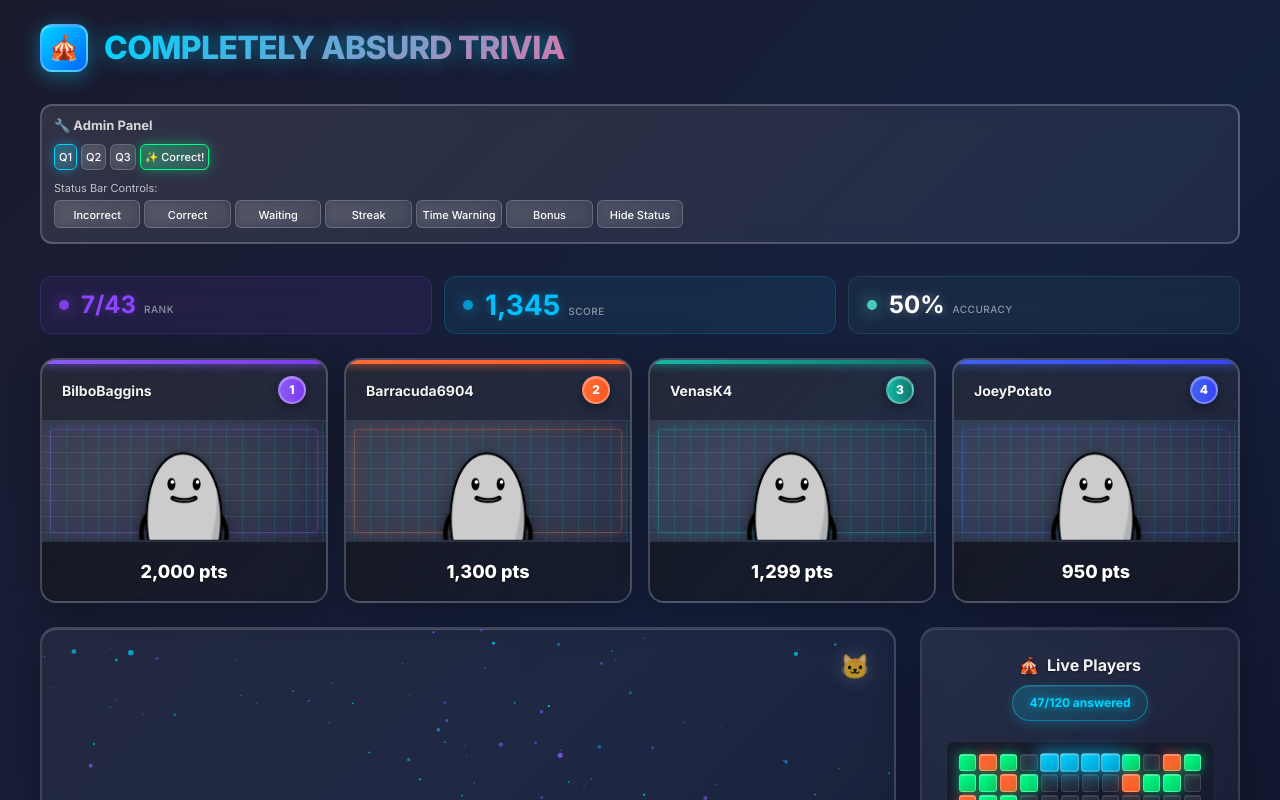
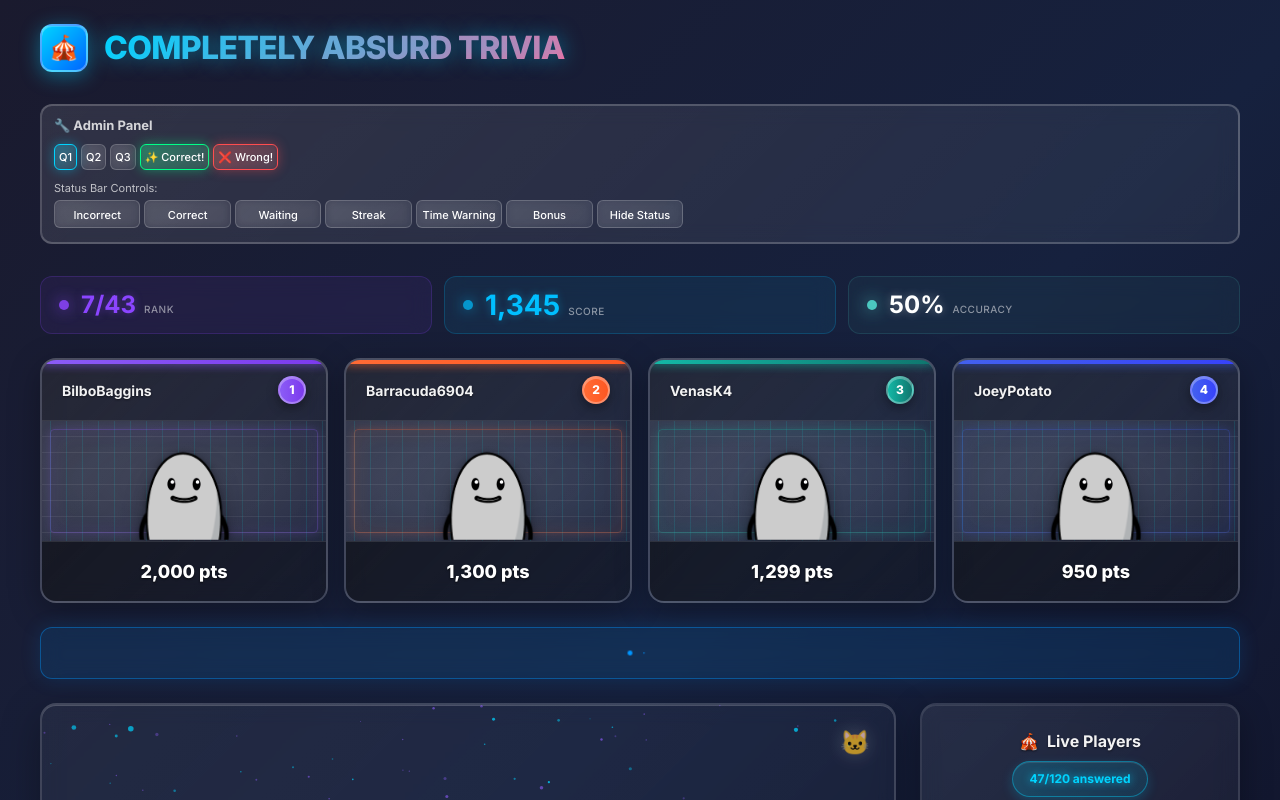
Before and after one commit to doctafaustus/completely-absurd-trivia-3, a React (Vite) app in the folder client/: page / in a window 1280 px wide. Shown: the top 800 px of the page. Built offline with nearby package versions, Linux system fonts and the light colour scheme.

Commit message:
Move status bar

```diff
--- a/client/src/components/TriviaGame.jsx
+++ b/client/src/components/TriviaGame.jsx
@@ -14,6 +14,8 @@ const TriviaGame = () => {
   const [displayedText, setDisplayedText] = useState('');
   const [isTyping, setIsTyping] = useState(false);
   const [isP1Celebrating, setIsP1Celebrating] = useState(false);
+  const [isP1Incorrect, setIsP1Incorrect] = useState(false);
+  const [incorrectTimeout, setIncorrectTimeout] = useState(null);
   const [celebrationTimeout, setCelebrationTimeout] = useState(null);
   const [gameStats, setGameStats] = useState({
     rank: '7/43',
@@ -46,6 +48,12 @@ const TriviaGame = () => {
     if (celebrationTimeout) {
       clearTimeout(celebrationTimeout);
     }
+    if (incorrectTimeout) {
+      clearTimeout(incorrectTimeout);
+    }
+
+    // Clear incorrect animation if it's running
+    setIsP1Incorrect(false);
 
     // Start the animation
     setIsP1Celebrating(true);
@@ -58,6 +66,31 @@ const TriviaGame = () => {
     }, 2000);
 
     setCelebrationTimeout(newTimeout);
+  };
+
+  const triggerIncorrectAnimation = () => {
+    // Clear any existing timeout first
+    if (celebrationTimeout) {
+      clearTimeout(celebrationTimeout);
+    }
+    if (incorrectTimeout) {
+      clearTimeout(incorrectTimeout);
+    }
+
+    // Clear celebration animation if it's running
+    setIsP1Celebrating(false);
+
+    // Start the incorrect animation
+    setIsP1Incorrect(true);
+    setStatus('incorrect');
+
+    // Set new timeout and store its reference
+    const newTimeout = setTimeout(() => {
+      setIsP1Incorrect(false);
+      setIncorrectTimeout(null);
+    }, 3000);
+
+    setIncorrectTimeout(newTimeout);
   };
 
   const players = [
@@ -165,8 +198,11 @@ const TriviaGame = () => {
       if (celebrationTimeout) {
         clearTimeout(celebrationTimeout);
       }
+      if (incorrectTimeout) {
+        clearTimeout(incorrectTimeout);
+      }
     };
-  }, [celebrationTimeout]);
+  }, [celebrationTimeout, incorrectTimeout]);
 
   // Admin Panel
   const selectQuestion = (questionIndex) => {
@@ -230,6 +266,12 @@ const TriviaGame = () => {
                 onClick={triggerCorrectAnimation}
               >
                 ✨ Correct!
+              </button>
+              <button
+                className="admin-btn wrong-btn"
+                onClick={triggerIncorrectAnimation}
+              >
+                ❌ Wrong!
               </button>
             </div>
 
@@ -317,7 +359,7 @@ const TriviaGame = () => {
                   alt={`${player.name} avatar`}
                   className={`avatar-image ${
                     index === 0 && isP1Celebrating ? 'celebrating' : ''
-                  }`}
+                  } ${index === 0 && isP1Incorrect ? 'incorrect' : ''}`}
                 />
               </div>
               <div className="player-score">
@@ -326,6 +368,8 @@ const TriviaGame = () => {
             </div>
           ))}
         </div>
+
+        <StatusBar type={statusType} message={statusMessage} />
 
         <div className="main-content">
           <div className="question-section">
@@ -358,8 +402,6 @@ const TriviaGame = () => {
           </div>
         </div>
 
-        <StatusBar type={statusType} message={statusMessage} />
-
         <div className="answers-section">
           {questions[currentQuestionIndex].answers.map((answer, index) => (
             <div
--- a/client/src/components/TriviaGame.scss
+++ b/client/src/components/TriviaGame.scss
@@ -646,6 +646,30 @@
   filter: drop-shadow(0 0 6px currentColor);
 }
 
+.avatar-image.incorrect {
+  animation: incorrectSlump 6s cubic-bezier(0.45, 0.05, 0.55, 0.95) infinite;
+  transform-origin: bottom center;
+  filter: brightness(0.75) saturate(0.65);
+}
+
+.avatar-image.incorrect {
+  animation: incorrectSlump 3s ease-in-out infinite;
+  transform-origin: bottom center;
+  filter: brightness(0.8) saturate(0.7);
+}
+
+@keyframes incorrectSlump {
+  0%,
+  15%,
+  100% {
+    transform: translateY(0) rotate(0deg);
+  }
+  30%,
+  70% {
+    transform: translateY(5px) rotate(-4deg);
+  }
+}
+
 // Admin Panel Styles
 /* Admin Panel Styles - Complete Overhaul */
 
@@ -775,6 +799,24 @@
   box-shadow: 0 0 12px rgba(0, 255, 136, 0.4) !important;
 }
 
+.admin-btn.wrong-btn {
+  background: linear-gradient(
+    135deg,
+    rgba(255, 77, 79, 0.3),
+    rgba(255, 77, 79, 0.1)
+  ) !important;
+  border-color: #ff4d4f !important;
+  box-shadow: 0 0 12px rgba(255, 77, 79, 0.4) !important;
+
+  &:hover {
+    background: linear-gradient(
+      135deg,
+      rgba(255, 77, 79, 0.4),
+      rgba(255, 77, 79, 0.15)
+    ) !important;
+  }
+}
+
 /* Color indicators at the top of buttons */
 .status-controls .admin-btn {
   position: relative;
```
